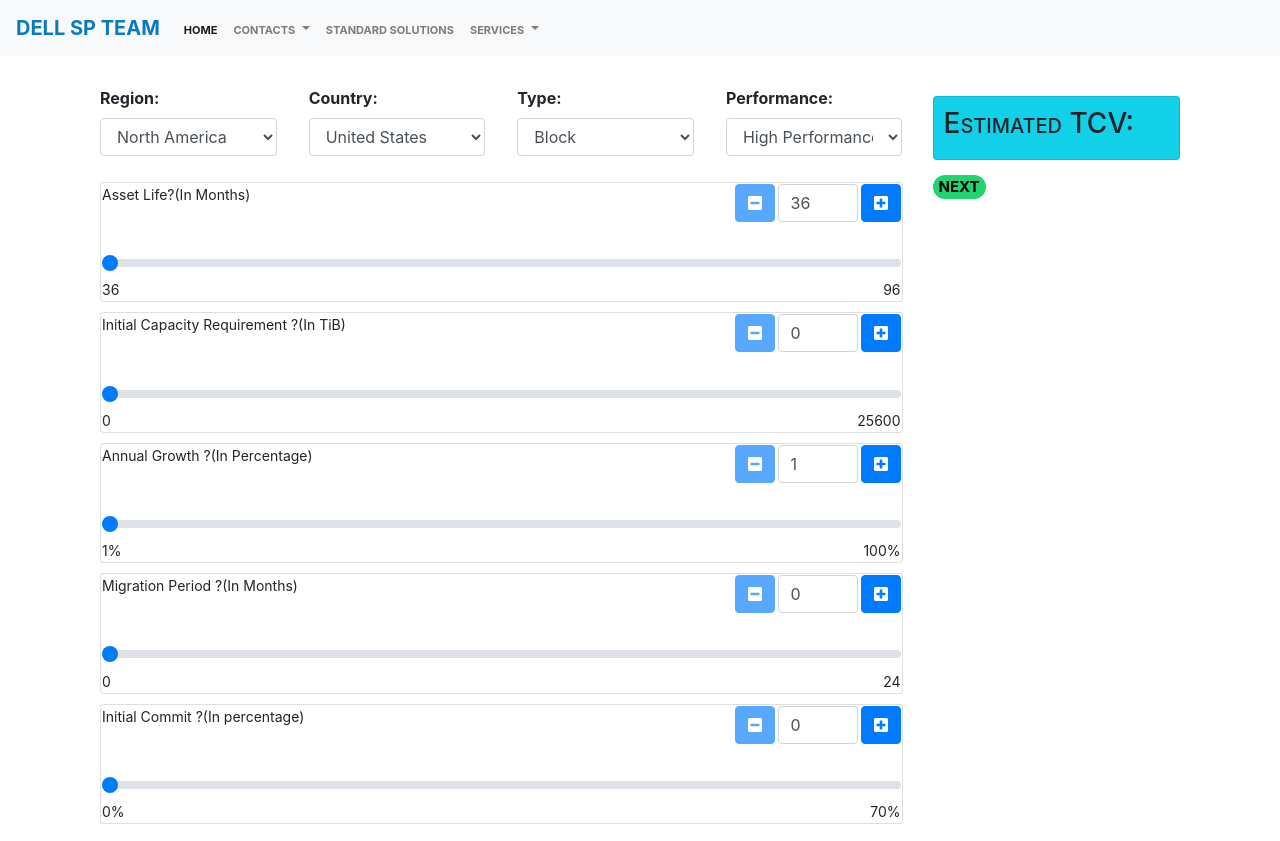
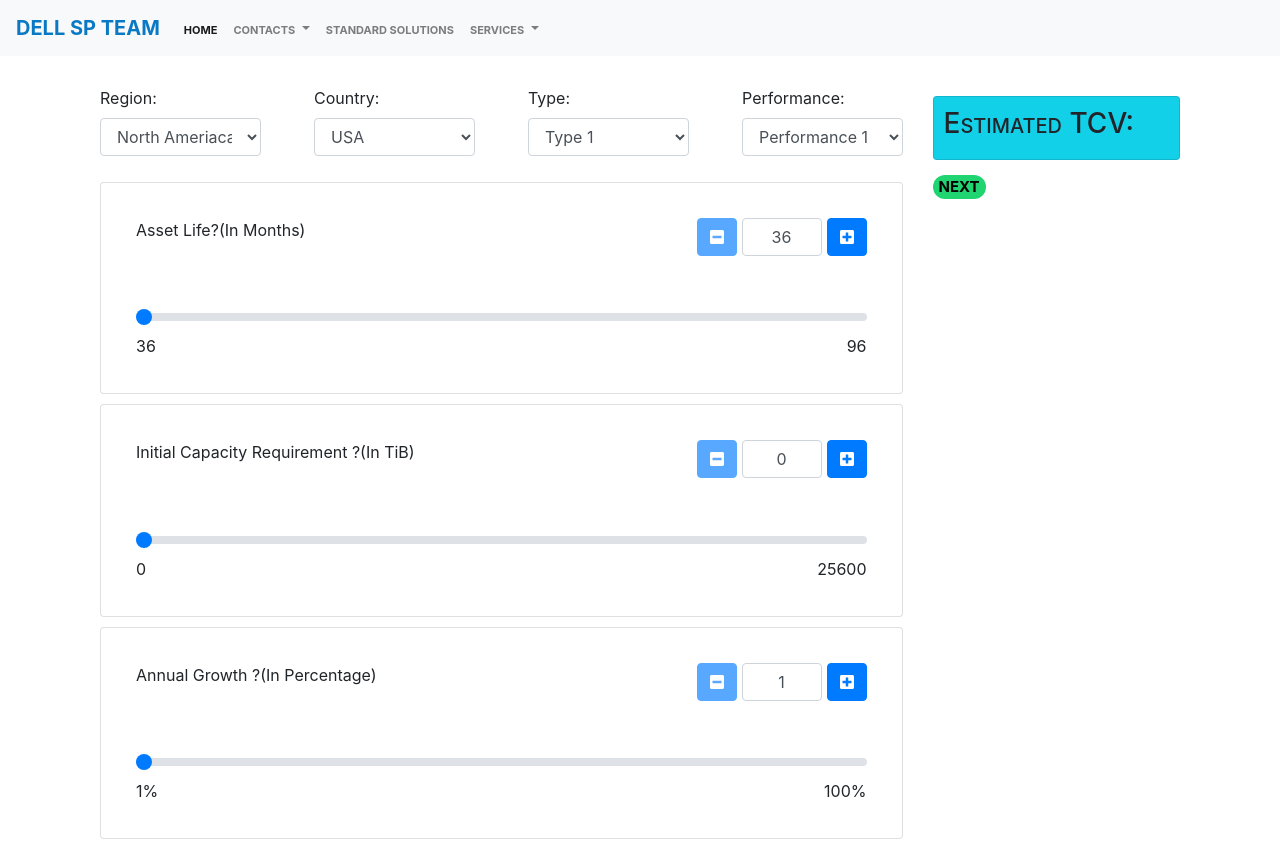
Before and after one commit to gaurav-kispotta/ProductifyMe.github.io, an Angular app: page /service/storage in a window 1280 px wide. Shown: the top 841 px of the page. Built offline with nearby package versions, Linux system fonts and the light colour scheme.

Commit message:
Revert "Commit4"
This reverts commit b5483679cd621fa1f0e36b831436bdff9b59923a.

```diff
--- a/src/app/quotes/quote-questions-list/quote-questions-list.component.css
+++ b/src/app/quotes/quote-questions-list/quote-questions-list.component.css
@@ -1,11 +1,7 @@
-.card {
-    font-size: 14px;
+.card quote-card{
+    background-color: lightskyblue;
 }
 
 .select-options {
-    width: 22%;
+    width: 20%;
 }
-
-.form-group {
-    font-weight: bold;
-}
--- a/src/app/quotes/quote-questions-list/quote-questions-list.component.html
+++ b/src/app/quotes/quote-questions-list/quote-questions-list.component.html
@@ -4,34 +4,35 @@
         <div class="form-group select-options">
             <label for="region">Region:</label>
             <select class="form-control" id="region">
-              <option value="na">North America</option>
+              <option value="na">North Ameriaca</option>
               <option value="sa">South America</option>
-              <option value="europe">EMEA</option>
-              <option value="mear">APJ</option>
+              <option value="europe">European</option>
+              <option value="mear">Middle East Asian Region</option>
             </select>
         </div>
         <div class="form-group select-options">
             <label for="country">Country:</label>
             <select class="form-control" id="country">
-              <option value="usa">United States</option>
-              <option value="in">India</option>
-              <option value="uk">United Kingdom</option>
+              <option value="usa">USA</option>
               <option value="br">Brazil</option>
             </select>
         </div>
         <div class="form-group select-options">
             <label for="type">Type:</label>
             <select class="form-control" id="type">
-              <option value="t1">Block</option>
-              <option value="t2">File</option>
-              <option value="t3">Object</option>
+              <option value="t1">Type 1</option>
+              <option value="t2">Type 2</option>
+              <option value="t3">Type 3</option>
+              <option value="t4">Type 4</option>
             </select>
         </div>
         <div class="form-group select-options">
             <label for="performance">Performance:</label>
             <select class="form-control" id="performance">
-              <option value="p1">High Performance</option>
-              <option value="p2">Low Performance</option>
+              <option value="p1">Performance 1</option>
+              <option value="p2">Performance 2</option>
+              <option value="p3">Performance 3</option>
+              <option value="p4">Performance 4</option>
             </select>
         </div>
     </div>
--- a/src/app/quotes/quote-questions/quote-questions.component.css
+++ b/src/app/quotes/quote-questions/quote-questions.component.css
@@ -1,16 +1,16 @@
 .quote-qustion-card {
-    padding: 1px;
+    padding: 35px;
 }
 
 .amount-count-input {
-    margin-left: 3px;
-    margin-right: 3px;
+    margin-left: 5px;
+    margin-right: 5px;
     width: 80px;
-    text-align: justify;
+    text-align: center;
 }
 
 .slider-input {
-    margin-top: 30px;
+    margin-top: 50px;
 }
 
 .invalid-value {
--- a/src/app/view/home-view/home-view.component.css
+++ b/src/app/view/home-view/home-view.component.css
@@ -2,21 +2,3 @@
     width: 288px;
     height: 170px;
 }
-
-#bg {
-    position: fixed;
-    top: -50%;
-    left: -50%;
-    width: 200%;
-    height: 200%;
-  }
-  #bg img {
-    position: absolute;
-    top: 60%;
-    left: 0;
-    right: 0;
-    bottom: 50%;
-    margin: auto;
-    min-width: 50%;
-    min-height: 50%;
-  }
--- a/src/app/view/home-view/home-view.component.html
+++ b/src/app/view/home-view/home-view.component.html
@@ -1,6 +1,3 @@
-<div id="bg">
-  <img src="860x394.jpg" alt="">
-</div>
 <div class="d-flex justify-content-between">
     <div class="card" style="width: 18rem;">
         <img src="https://image.shutterstock.com/z/stock-photo-circuit-board-technology-background-central-computer-processors-cpu-concept-motherboard-digital-746807584.jpg" class="card-img-top" alt="...">
```
Also changed, not shown: src/app/view/home-view/860x394.jpg (deleted), src/app/view/home-view/Capture.PNG (deleted).
